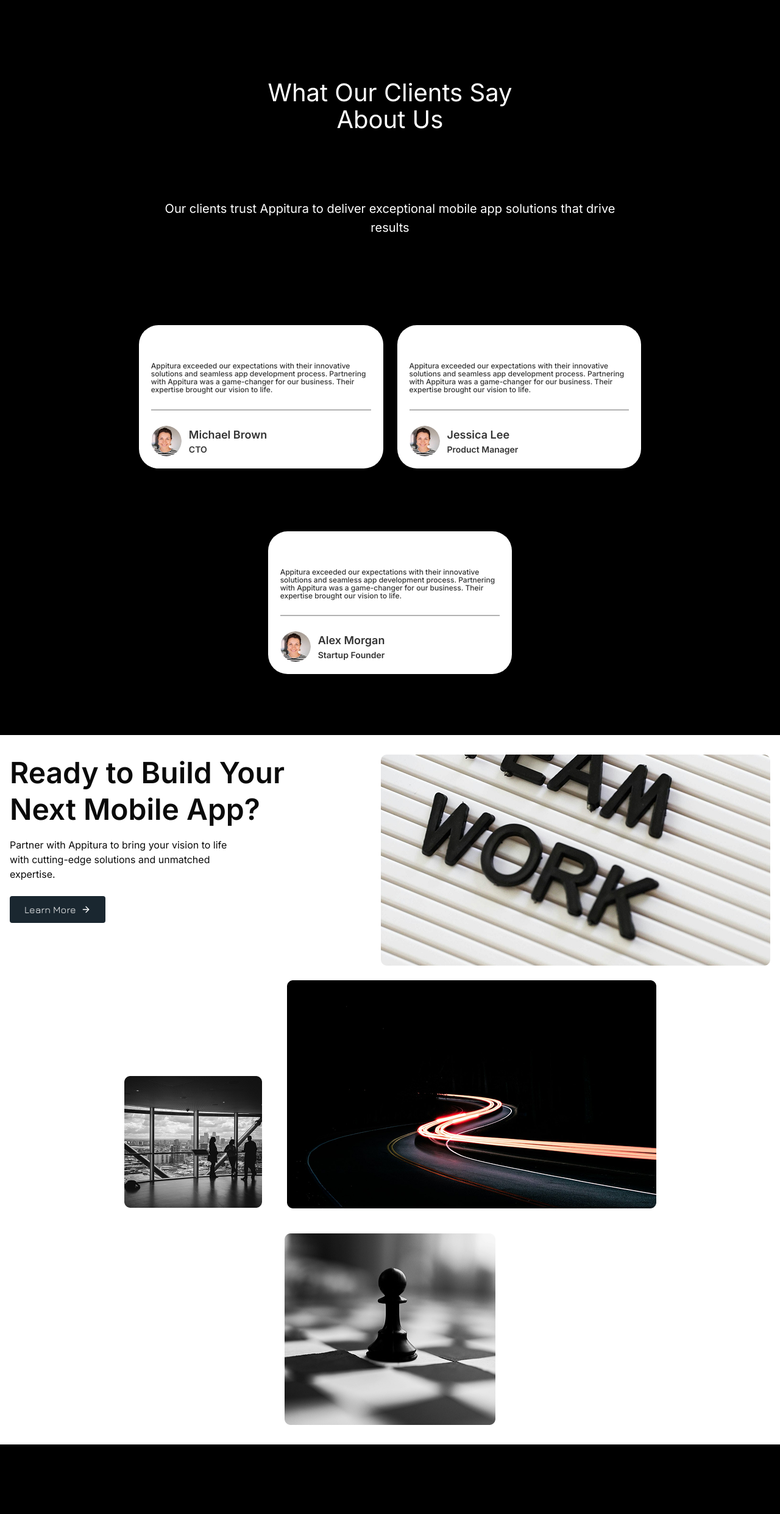
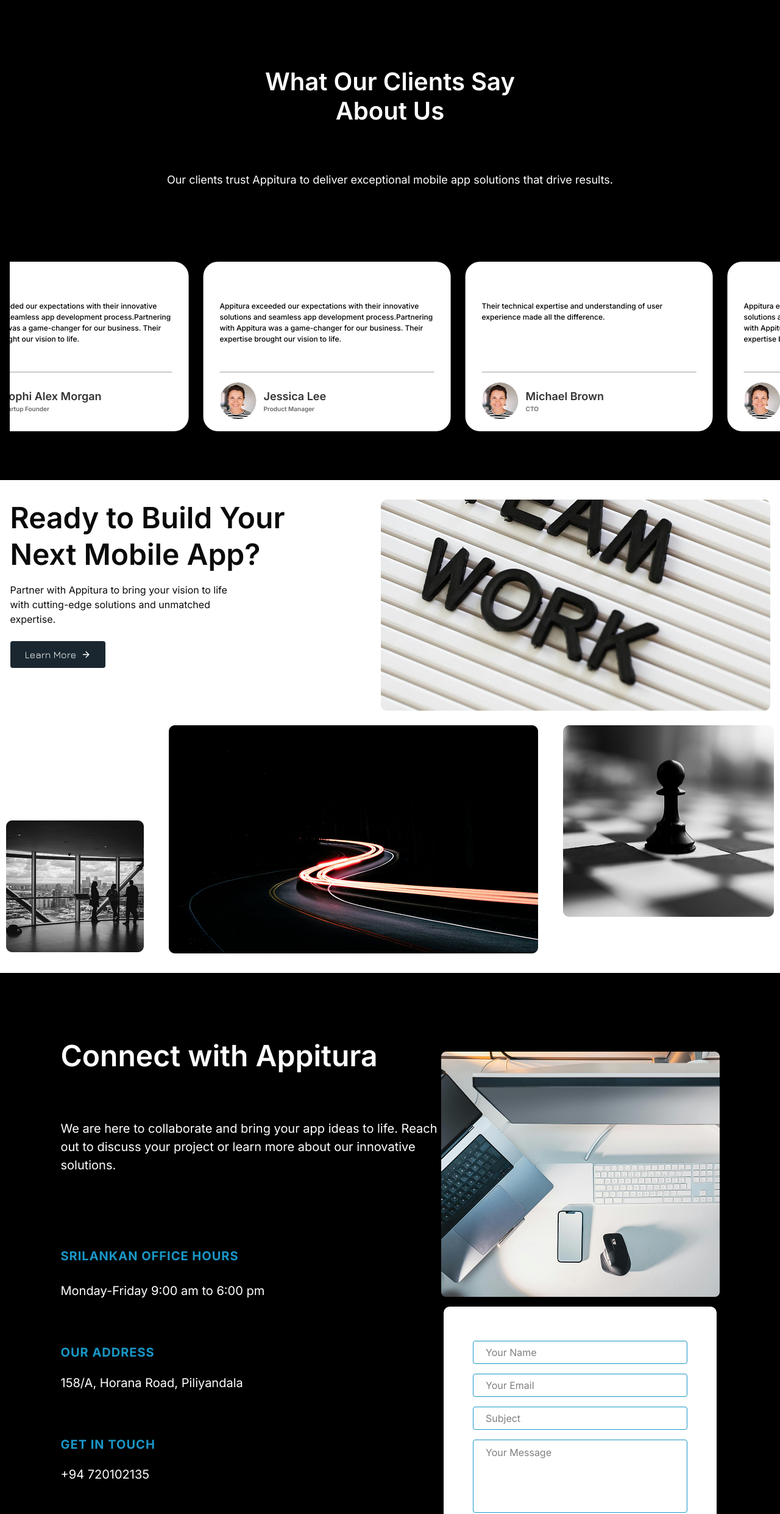
Before and after one commit to Knight-Owl-Org/Appitura, a Next.js app: page / in a window 1280 px wide. Shown: the part 2415-4897 px from the top of the page at 61% size. Built offline with nearby package versions, Linux system fonts and the light colour scheme.

Commit message:
responsivess 2

```diff
--- a/src/components/home/ClientFeedback/clientFeedback.tsx
+++ b/src/components/home/ClientFeedback/clientFeedback.tsx
@@ -1,151 +1,141 @@
 "use client";
-import { useState, useEffect } from "react";
+import { useEffect, useRef, useState } from "react";
 import Image from "next/image";
 
 export default function TestimonialsSection() {
   const feedbacks = [
     {
-      text: "Appitura exceeded our expectations with their innovative solutions and seamless app development process. Partnering with Appitura was a game-changer for our business. Their expertise brought our vision to life.",
+      text: "Appitura exceeded our expectations with their innovative solutions and seamless app development process.Partnering with Appitura was a game-changer for our business. Their expertise brought our vision to life.",
       name: "Alex Morgan",
       role: "Startup Founder",
       image: "/profile.png",
     },
     {
-      text: "Appitura exceeded our expectations with their innovative solutions and seamless app development process. Partnering with Appitura was a game-changer for our business. Their expertise brought our vision to life.",
+      text: "Appitura exceeded our expectations with their innovative solutions and seamless app development process.Partnering with Appitura was a game-changer for our business. Their expertise brought our vision to life.",
       name: "Sophi Alex Morgan",
       role: "Startup Founder",
       image: "/profile.png",
     },
     {
-      text: "Appitura exceeded our expectations with their innovative solutions and seamless app development process. Partnering with Appitura was a game-changer for our business. Their expertise brought our vision to life.",
-      name: "Alex Morgan",
-      role: "Startup Founder",
-      image: "/profile.png",
-    },
-    {
-      text: "Appitura exceeded our expectations with their innovative solutions and seamless app development process. Partnering with Appitura was a game-changer for our business. Their expertise brought our vision to life.",
+      text: "Appitura exceeded our expectations with their innovative solutions and seamless app development process.Partnering with Appitura was a game-changer for our business. Their expertise brought our vision to life.",
       name: "Jessica Lee",
       role: "Product Manager",
       image: "/profile.png",
     },
     {
-      text: "Appitura exceeded our expectations with their innovative solutions and seamless app development process. Partnering with Appitura was a game-changer for our business. Their expertise brought our vision to life.",
+      text: "Their technical expertise and understanding of user experience made all the difference.",
       name: "Michael Brown",
       role: "CTO",
       image: "/profile.png",
     },
   ];
 
-  const [currentIndex, setCurrentIndex] = useState(0);
+  const duplicatedFeedbacks = [...feedbacks, ...feedbacks]; // Double it
 
-  useEffect(() => {
-    const interval = setInterval(() => {
-      setCurrentIndex((prevIndex) => (prevIndex + 1) % feedbacks.length); // Cycle through feedbacks
-    }, 3000); // 3 seconds interval
+  const containerRef = useRef<HTMLDivElement>(null);
+  const [isDragging, setIsDragging] = useState(false);
+  const [startX, setStartX] = useState(0);
+  const [scrollLeft, setScrollLeft] = useState(0);
 
-    return () => clearInterval(interval); // Cleanup interval on component unmount
-  }, [feedbacks.length]);
+  const handleMouseDown = (e: React.MouseEvent) => {
+    setIsDragging(true);
+    setStartX(e.pageX - (containerRef.current?.offsetLeft || 0));
+    setScrollLeft(containerRef.current?.scrollLeft || 0);
+    if (containerRef.current) {
+      containerRef.current.style.animationPlayState = "paused"; // Pause animation
+    }
+  };
 
-  // Reverse the order of displayed feedbacks
-  const displayedFeedbacks = [
-    feedbacks[(currentIndex + 2) % feedbacks.length],
-    feedbacks[(currentIndex + 1) % feedbacks.length],
-    feedbacks[currentIndex],
-  ];
+  const handleMouseMove = (e: React.MouseEvent) => {
+    if (!isDragging) return;
+    e.preventDefault();
+    const x = e.pageX - (containerRef.current?.offsetLeft || 0);
+    const walk = (x - startX) * 2; // Adjust the multiplier for sensitivity
+    if (containerRef.current) {
+      containerRef.current.scrollLeft = scrollLeft - walk;
+    }
+  };
+
+  const handleMouseUpOrLeave = () => {
+    setIsDragging(false);
+    if (containerRef.current) {
+      containerRef.current.style.animationPlayState = "running"; // Resume animation
+    }
+  };
 
   return (
-    <section className="w-full bg-black text-white py-25 px-4">
-      <div className=" ">
-        <div className="text-center mb-16">
-          <h2
-            className="text-3xl md:text-4xl font-bold mb-4"
-            style={{
-              color: "#FFFFFF",
-              fontFamily: "Inter",
-              fontWeight: 400,
-              textAlign: "center",
-              fontSize: "clamp(1.5rem, 5vw, 2.5rem)", // Responsive font size
-            }}
-          >
+    <section className="w-full bg-black text-white py-20 px-4 overflow-hidden">
+      <div className="text-center mb-[120px]">
+        <h2 className="text-3xl md:text-[40px] font-[600] mb-[75px]" style={{ fontFamily: "Inter" }}>
           What Our Clients Say <br /> About Us
         </h2>
-          <p
-            className="text-lg max-w-3xl mx-auto mt-27"
-            style={{
-              color: "#FFFFFF",
-              fontFamily: "Inter",
-              fontWeight: 400,
-              textAlign: "center",
-              fontSize: "clamp(1rem, 4vw, 1.25rem)", // Responsive font size
-            }}
-          >
+        <p className="text-lg font-[400] md:font-[20px] mx-auto " style={{ fontFamily: "Inter" }}>
           Our clients trust Appitura to deliver exceptional mobile app
-            solutions that drive results
+          solutions that drive results.
         </p>
       </div>
 
-        <div className="flex flex-wrap justify-center gap-[23px]">
-  {/* Display reversed testimonials */}
-  {displayedFeedbacks.map((feedback, index) => (
       <div
-      key={index}
-      className="bg-white rounded-4xl pt-15 pl-5 pr-5 pb-5 text-black mt-20 max-w-[406px] w-full sm:w-[calc(50%-12px)] lg:w-[calc(33.333%-15.3px)] transition-transform duration-500 ease-in-out"
+        className="relative w-[1270px] overflow-hidden mx-auto"
+        ref={containerRef}
+        onMouseDown={handleMouseDown}
+        onMouseMove={handleMouseMove}
+        onMouseUp={handleMouseUpOrLeave}
+        onMouseLeave={handleMouseUpOrLeave}
       >
-      <p
-        className="text-[12px] mb-6 text-left"
+        <div
+          className="flex gap-x-6 animate-scroll"
           style={{
-          color: "#000000CC",
-          fontFamily: "Inter",
-          fontWeight: 500,
-          textAlign: "left",
-          lineHeight: "110%",
-          maxWidth: "100%",
+            width: `${duplicatedFeedbacks.length * 406}px`,
           }}
         >
+          {duplicatedFeedbacks.map((feedback, idx) => (
+            <div
+              key={idx}
+              className="shrink-0"
+              style={{ flex: "0 0 auto", width: "406px" }}
+            >
+              <div className="bg-white rounded-3xl pt-[64px] px-[27px] pb-[20px] text-black h-full flex flex-col justify-between">
+                <p className="text-[12px] text-left font-[500] mb-[28px]" style={{ fontFamily: "Inter" }}>
                   {feedback.text}
                 </p>
-      <hr style={{ border: "0.1px solid #0000004D", margin: "25px 0" }} />
-
+                <div>
+                  <hr className="border border-black/20 my-4" />
                   <div className="flex items-center">
-        <div className="mr-3">
                     <Image
                       src={feedback.image}
                       alt={feedback.name}
-            width={50}
-            height={50}
-            className="rounded-full"
+                      width={60}
+                      height={60}
+                      className="rounded-full mr-3"
                     />
-        </div>
                     <div>
-          <h4
-            className="text-[18px] font-bold"
-            style={{
-              color: "#000000CC",
-              fontFamily: "Inter",
-              fontWeight: 600,
-              fontSize: "clamp(1rem, 3vw, 1.125rem)",
-            }}
-          >
+                      <h4 className="text-[18px] font-[600] text-black/80" style={{ fontFamily: "Inter" }}>
                         {feedback.name}
                       </h4>
-          <p
-            className="text-[10px] text-gray-600"
-            style={{
-              color: "#000000CC",
-              fontFamily: "Inter",
-              fontWeight: 600,
-              fontSize: "clamp(0.75rem, 2vw, 0.875rem)",
-            }}
-          >
-            {feedback.role}
-          </p>
+                      <p className="text-[10px] font-[600] text-black/60" style={{fontFamily:"Inter"}}>{feedback.role}</p>
+                    </div>
+                  </div>
                 </div>
               </div>
             </div>
           ))}
         </div>
+      </div>
 
-      </div>
+      <style jsx>{`
+        @keyframes scroll {
+          0% {
+            transform: translateX(0);
+          }
+          100% {
+            transform: translateX(-50%);
+          }
+        }
+        .animate-scroll {
+          animation: scroll 20s linear infinite;
+        }
+      `}</style>
     </section>
   );
 }
--- a/src/components/home/buildWithUs/buildWithUs.tsx
+++ b/src/components/home/buildWithUs/buildWithUs.tsx
@@ -4,10 +4,10 @@
 
 export default function BuildWithUs() {
   return (
-    <div className="container mx-auto px-4 py-8 ">
+    <div className="container mx-auto py-8">
       {/* Top section */}
-      <div className="flex flex-col md:flex-row md:gap-30 mb-6 justify-center">
-        <div className=" flex flex-col ">
+      <div className="flex flex-col md:flex-row md:gap-27 mb-6 justify-center">
+        <div className="flex flex-col text-center md:text-left items-center md:items-start">
           <h2
             className="text-3xl md:text-4xl lg:text-5xl font-bold mb-4 leading-tight"
             style={{ fontFamily: "Inter", fontWeight: 600, maxWidth: "500px" }}
@@ -33,7 +33,7 @@
         </div>
         <div
           style={{ aspectRatio: "639 / 346" }}
-          className="relative flex-shrink-0 w-full md:w-[639px]"
+          className="relative flex-shrink-0 w-full md:w-[639px] mt-6 md:mt-0"
         >
           <Image
             src="/buildwithus1.png"
@@ -46,10 +46,10 @@
       </div>
 
       {/* Bottom image row */}
-      <div className="flex flex-wrap justify-center items-start gap-[41px]">
+      <div className="flex flex-wrap justify-center items-start gap-6 sm:gap-[41px]">
         <div
-          style={{ aspectRatio: "226 / 216", marginTop: "9.8rem" }}
-          className="relative w-[45%] sm:w-[226px]"
+          style={{ aspectRatio: "226 / 216" }}
+          className="relative w-[45%] sm:w-[226px] md:mt-[9.8rem]"
         >
           <Image
             src="/buildwithus2.png"
--- a/src/components/home/contactUs/contactUs.tsx
+++ b/src/components/home/contactUs/contactUs.tsx
@@ -3,61 +3,73 @@
 
 export default function Home() {
   return (
-    <main className="min-h-screen bg-black text-white flex items-center justify-center p-4 md:p-8 ">
-      <div className="w-full flex flex-col md:flex-row  items-center justify-center mt-20">
+    <main className="min-h-screen bg-black text-white flex items-center justify-center p-4 md:pt-8 md:pb-[100px]">
+      <div className="w-full flex flex-col md:flex-row items-center justify-center mt-10 md:mt-20 space-y-10 md:space-y-0">
         {/* Left Column - Contact Information */}
-        <div className="w-full md:w-1/2 space-y-8">
+        <div className="w-full md:w-1/2 space-y-8 text-center md:text-left px-4 md:px-0">
           <div className="space-y-4">
-            <h1 className="text-5xl font-bold "
-            style={{ color: "#FFFFFF", fontFamily: "Inter", fontWeight: 600 }}>Connect with Appitura</h1>
-            <p className=" text-[20px] mt-20 max-w-[722px]"
+            <h1 className="text-3xl md:text-5xl font-bold"
+              style={{ color: "#FFFFFF", fontFamily: "Inter", fontWeight: 600 }}>
+              Connect with Appitura
+            </h1>
+            <p className="text-base md:text-[20px] mt-6 md:mt-20 max-w-full md:max-w-[722px] mx-auto md:mx-0"
               style={{ color: "#FFFFFF", fontFamily: "Inter", fontWeight: 400 }}>
               We are here to collaborate and bring your app ideas to life. Reach out to discuss your project or learn
               more about our innovative solutions.
             </p>
           </div>
 
-          <div className="space-y-7 mt-30">
-            <h2 className="text-[20px]  text-[#1A97C7] uppercase tracking-wider"
+          <div className="space-y-7 mt-8 md:mt-30">
+            <h2 className="text-sm md:text-[20px] text-[#1A97C7] uppercase tracking-wider"
               style={{ fontFamily: "Inter", fontWeight: 700 }}>SRILANKAN OFFICE HOURS</h2>
-            <p className="text-[20px]"
-            style={{color: "#FFFFFF", fontFamily: "Inter", fontWeight: 400 }}>Monday-Friday 9:00 am to 6:00 pm</p>
+            <p className="text-base md:text-[20px]"
+              style={{ color: "#FFFFFF", fontFamily: "Inter", fontWeight: 400 }}>
+              Monday-Friday 9:00 am to 6:00 pm
+            </p>
           </div>
 
-          <div className="space-y-5 mt-18">
-            <h2 className="text-[20px]  text-[#1A97C7] uppercase tracking-wider"
+          <div className="space-y-5 mt-6 md:mt-18">
+            <h2 className="text-sm md:text-[20px] text-[#1A97C7] uppercase tracking-wider"
               style={{ fontFamily: "Inter", fontWeight: 700 }}>OUR ADDRESS</h2>
-            <p className="text-[20px]"
-            style={{color: "#FFFFFF", fontFamily: "Inter", fontWeight: 400 }}>158/A, Horana Road, Piliyandala</p>
+            <p className="text-base md:text-[20px]"
+              style={{ color: "#FFFFFF", fontFamily: "Inter", fontWeight: 400 }}>
+              158/A, Horana Road, Piliyandala
+            </p>
           </div>
 
-          <div className="space-y-5 mt-18">
-            <h2 className="text-[20px]  text-[#1A97C7] uppercase tracking-wider"
+          <div className="space-y-5 mt-6 md:mt-18">
+            <h2 className="text-sm md:text-[20px] text-[#1A97C7] uppercase tracking-wider"
               style={{ fontFamily: "Inter", fontWeight: 700 }}>GET IN TOUCH</h2>
-            <p className="text-[20px]"
-            style={{color: "#FFFFFF", fontFamily: "Inter", fontWeight: 400 }}>+94 720102135</p>
+            <p className="text-base md:text-[20px]"
+              style={{ color: "#FFFFFF", fontFamily: "Inter", fontWeight: 400 }}>
+              +94 720102135
+            </p>
           </div>
 
-          <div className="space-y-5 mt-18">
-            <h2 className="text-[20px]  text-[#1A97C7] uppercase tracking-wider"
+          <div className="space-y-5 mt-6 md:mt-18">
+            <h2 className="text-sm md:text-[20px] text-[#1A97C7] uppercase tracking-wider"
               style={{ fontFamily: "Inter", fontWeight: 700 }}>EMAIL</h2>
-            <p className="text-[20px]"
-            style={{color: "#FFFFFF", fontFamily: "Inter", fontWeight: 400 }}>appitura@gmail.com</p>
+            <p className="text-base md:text-[20px]"
+              style={{ color: "#FFFFFF", fontFamily: "Inter", fontWeight: 400 }}>
+              appitura@gmail.com
+            </p>
           </div>
         </div>
 
         {/* Right Column - Image and Form */}
-        <div className=" space-y-2">
-          <div className="rounded-sm overflow-hidden">
+        <div className="w-full md:w-auto space-y-4 px-4 md:px-0 flex flex-col items-center">
+          <div className="rounded-sm overflow-hidden w-full max-w-xs sm:max-w-sm md:max-w-none">
             <Image
               src="/contactUs.png"
               alt="Workspace with laptop and phone"
               width={457}
               height={402}
-              className="object-cover"
+              className="object-cover w-full h-auto"
             />
           </div>
+          <div className="w-full max-w-md">
             <ContactForm />
+          </div>
         </div>
       </div>
     </main>
--- a/src/components/projects/recipe-nook/heroSection.tsx
+++ b/src/components/projects/recipe-nook/heroSection.tsx
@@ -8,7 +8,7 @@
       <div className="min-h-[300px] w-full flex flex-col px-4 py-6 md:px-[108px] md:py-25">
         {/* Back to Portfolio Link */}
         <div className="flex items-center mb-12 md:mb-[122px]">
-          <Link href="/portfolio" className="flex items-center text-white hover:text-blue-400 transition-colors">
+          <Link href="/aboutUs" className="flex items-center text-white hover:text-blue-400 transition-colors">
             <img src="/projectArrow.png" alt="Back" className="h-4 w-8 mr-2 md:mr-3" />
             <span className="text-base md:text-[20px] font-medium" style={{ fontFamily: "Inter" }}>
               Back to Portfolio
```
Also changed, not shown: src/components/molecules/Navbar.tsx (+8 -4 lines), src/styles/globals.css (added). Lines whose indentation alone changed are shown as unchanged.
